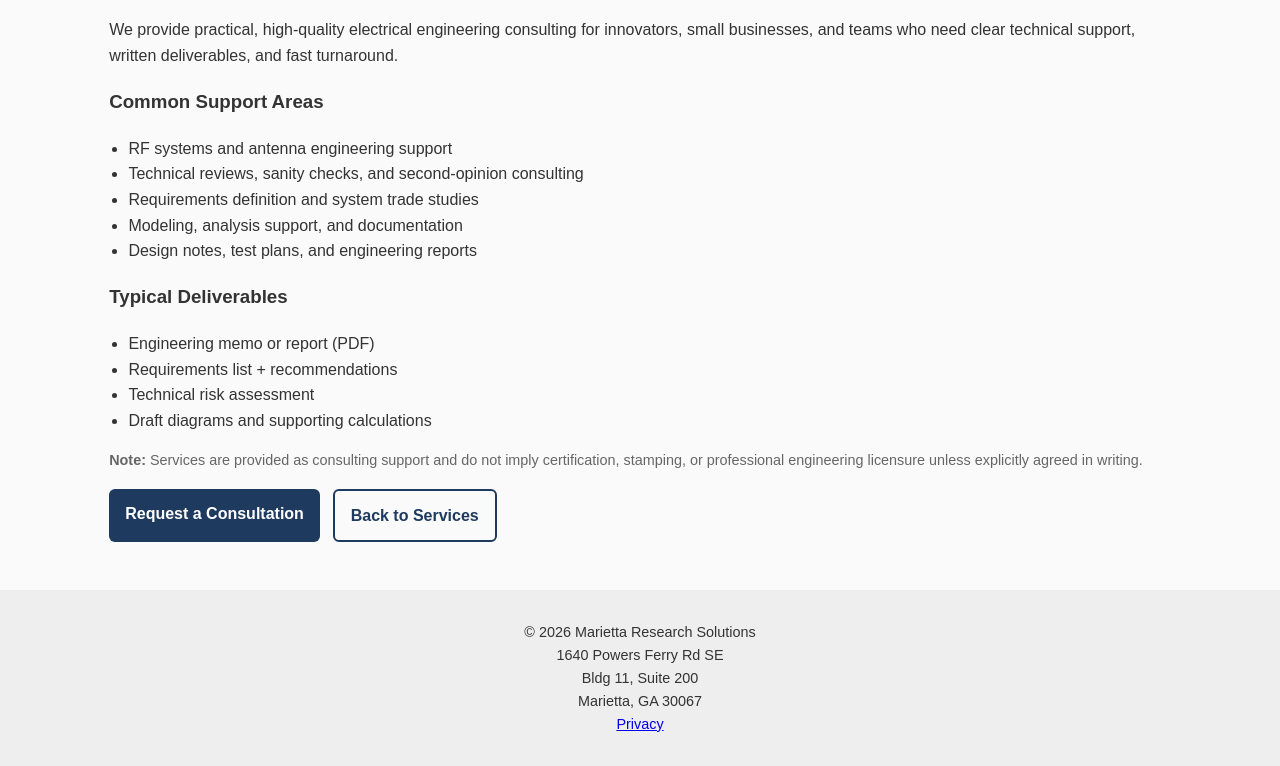
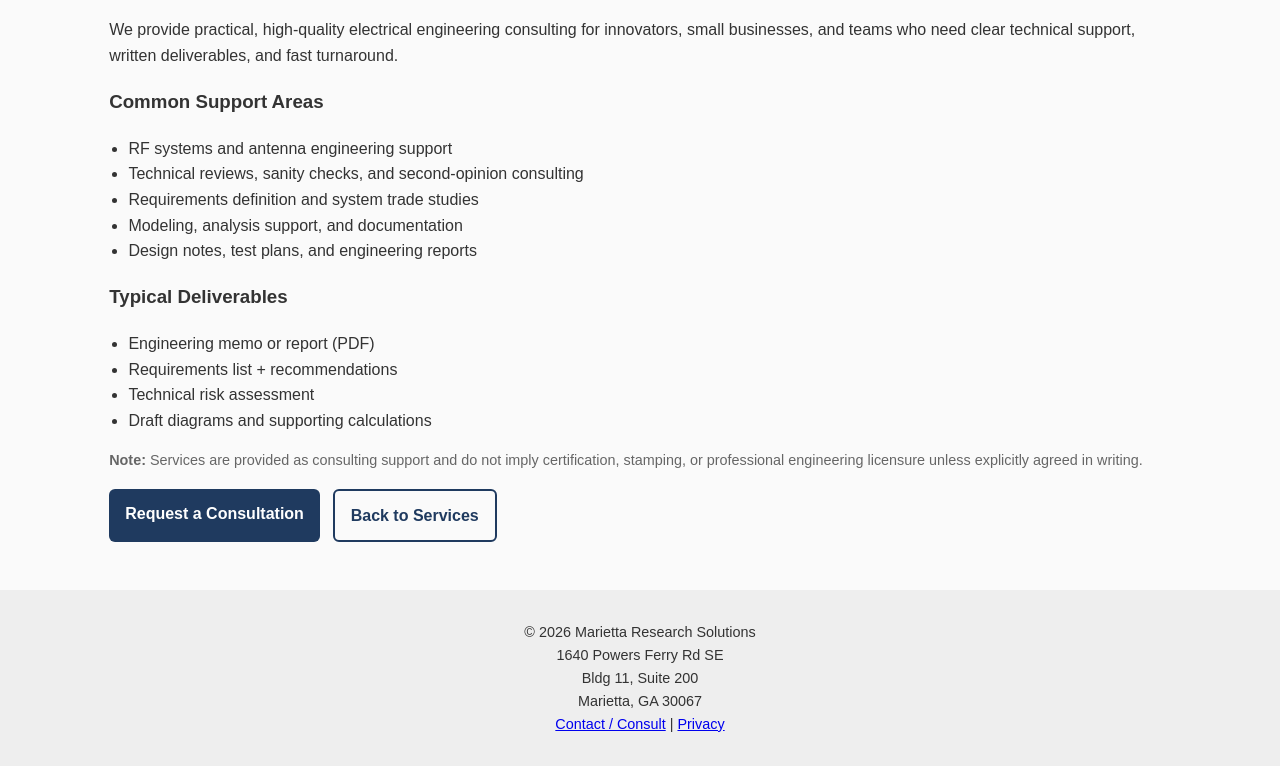
Before and after one commit to jmaloney1965/Marietta-site, a plain HTML site: page engineering.html in a window 1280 px wide. Shown: the part 155-921 px from the top of the page. Drawn offline with Linux system fonts and the light colour scheme.

Commit message:
Update engineering.html

```diff
--- a/engineering.html
+++ b/engineering.html
@@ -66,6 +66,7 @@
     1640 Powers Ferry Rd SE<br />
     Bldg 11, Suite 200<br />
     Marietta, GA 30067<br />
+        <a href="contact.html">Contact / Consult</a> |
     <a href="privacy.html">Privacy</a>
   </p>
 </footer>
```
